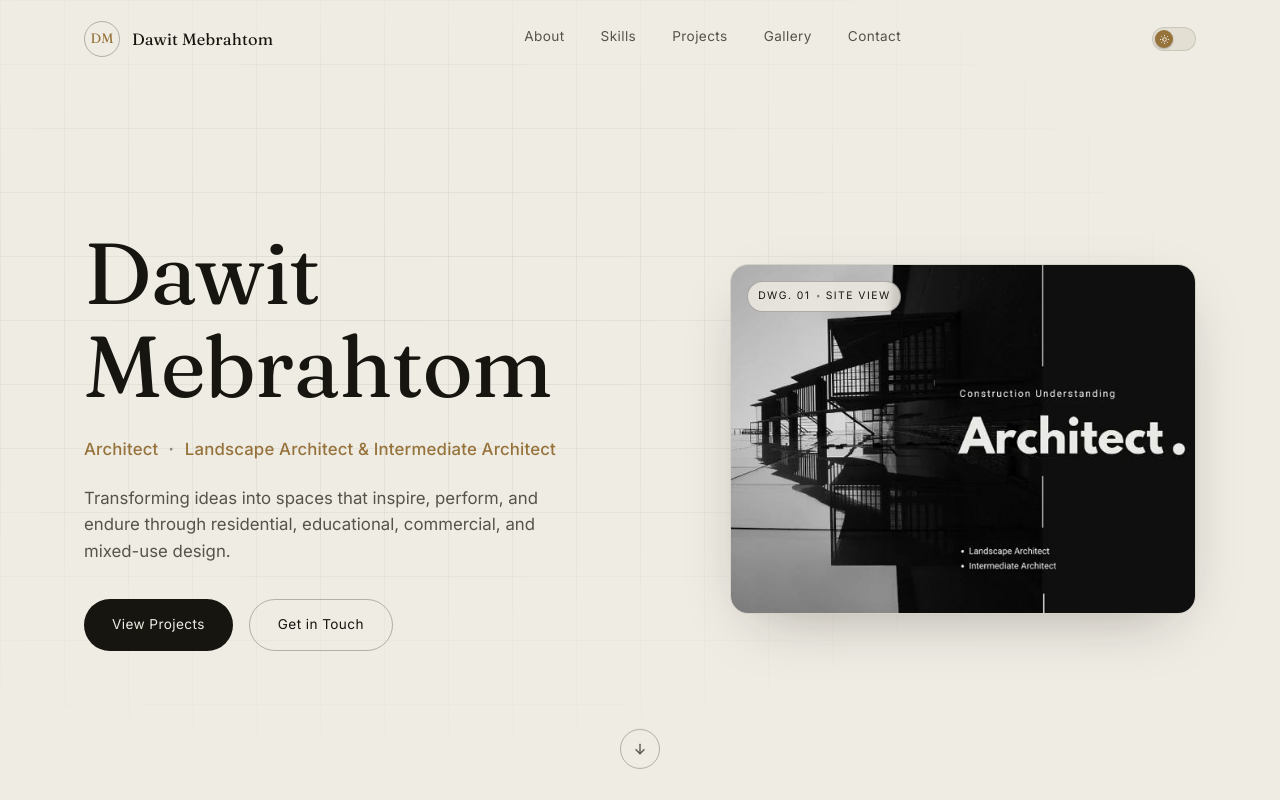
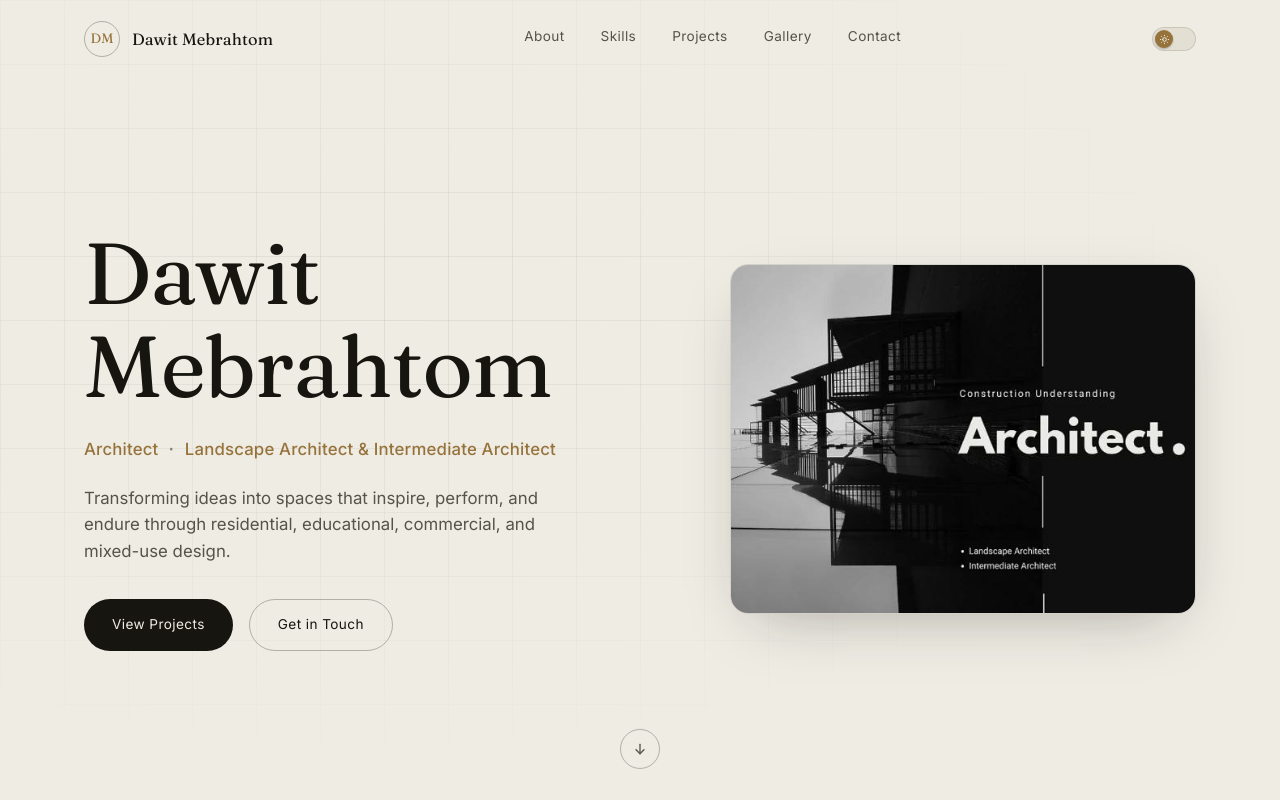
Before and after one commit to zaidgemeskel/archtic, a React (Vite) app: page / in a window 1280 px wide. Shown: the top 800 px of the page. Built offline with nearby package versions, Linux system fonts and the light colour scheme.

Commit message:
modified the files

```diff
--- a/src/components/Hero/Hero.jsx
+++ b/src/components/Hero/Hero.jsx
@@ -47,9 +47,9 @@
           animate={{ opacity: 1, scale: 1 }}
           transition={{ duration: 1, ease: "easeOut", delay: 0.2 }}
         >
-          <div className={styles.frameTag}>
+          {/* <div className={styles.frameTag}>
             DWG. 01 <TbPointFilled className={styles.dot} /> SITE VIEW
-          </div>
+          </div> */}
           <img src={heroCover} alt="Architectural elevation render" />
         </motion.div>
       </div>
--- a/src/components/Hero/Hero.module.css
+++ b/src/components/Hero/Hero.module.css
@@ -121,7 +121,7 @@
   object-fit: cover;
 }
 
-.frameTag {
+/* .frameTag {
   position: absolute;
   top: 16px;
   left: 16px;
@@ -134,7 +134,7 @@
   letter-spacing: 0.14em;
   padding: 6px 10px;
   border-radius: 999px;
-}
+} */
 
 .scrollCue {
   position: absolute;
```
